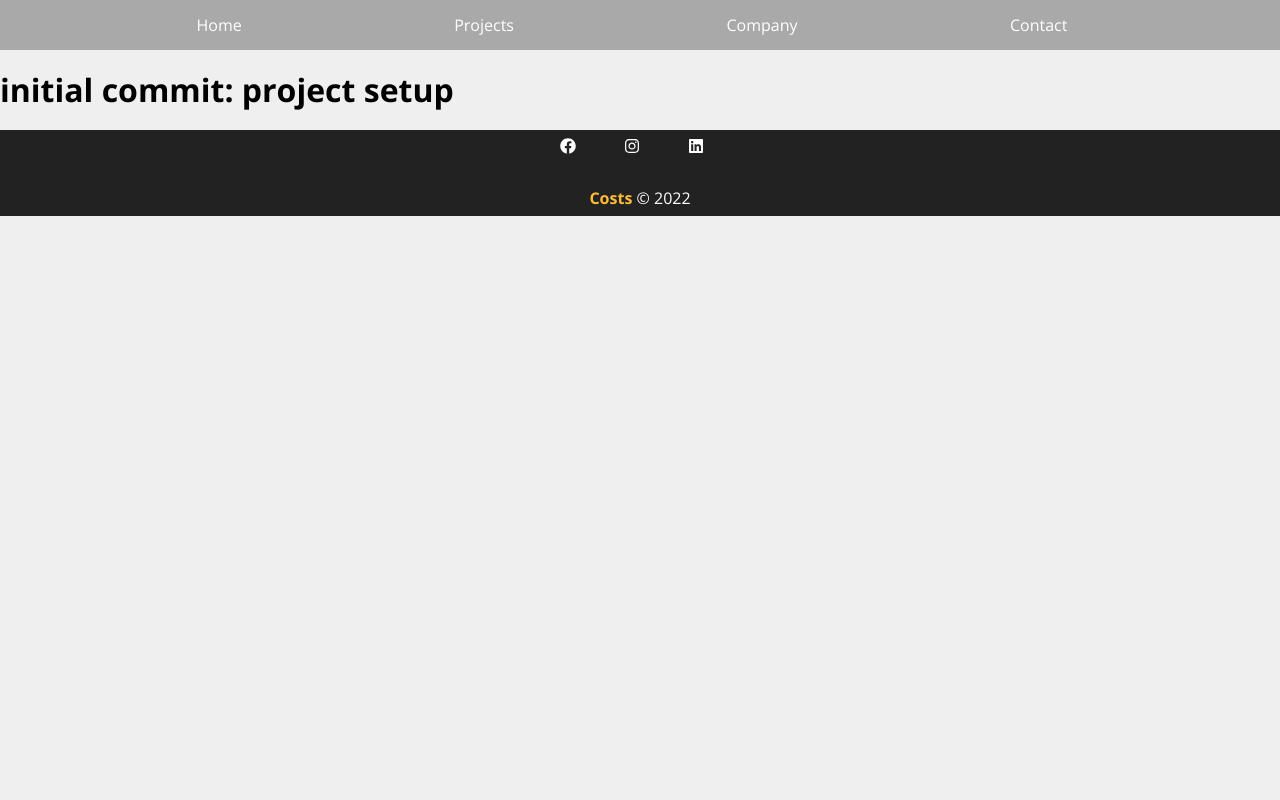
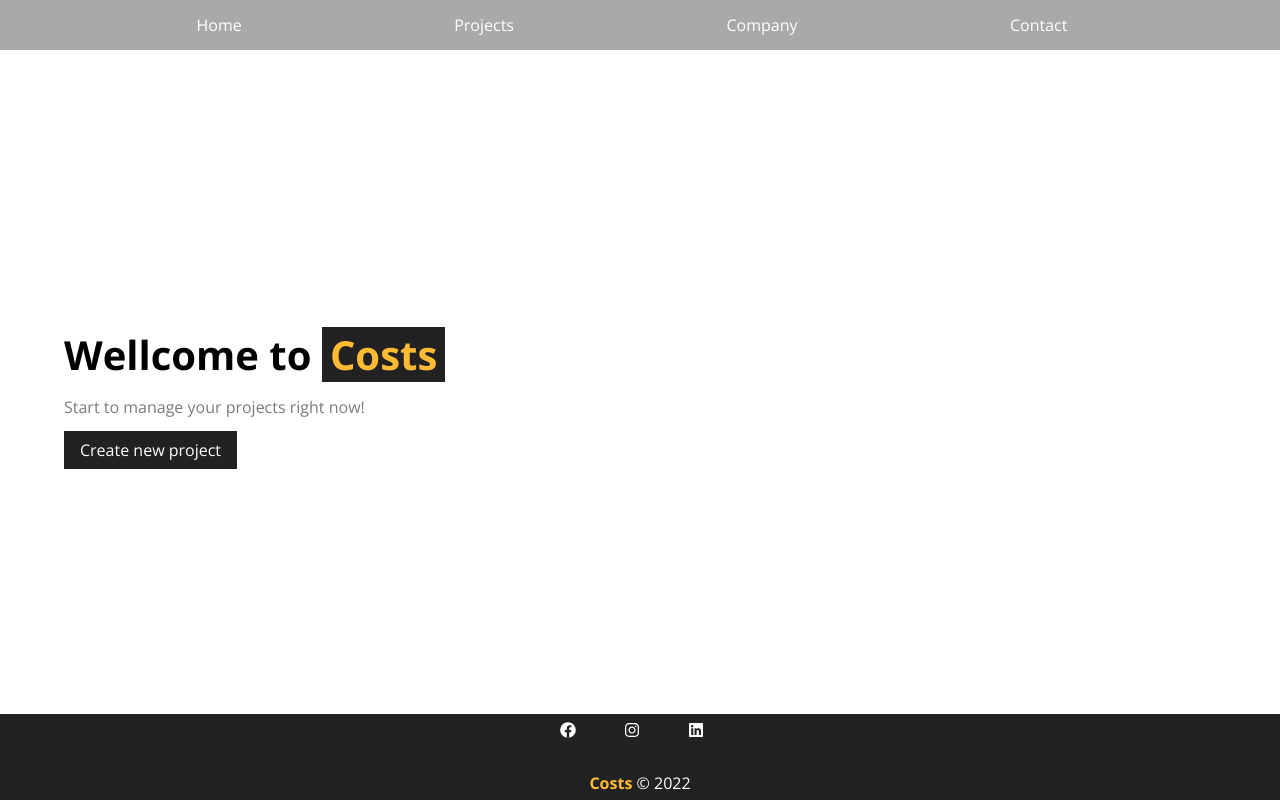
Before and after one commit to jpviegas/costs, a React (Vite) app: page / in a window 1280 px wide. Built offline with nearby package versions, Linux system fonts and the light colour scheme.

Commit message:
feat: home page

```diff
--- a/src/App.jsx
+++ b/src/App.jsx
@@ -10,7 +10,7 @@ import Projects from './pages/Projects/Projects';
 
 function App() {
   return (
-    <div className="App">
+    <div className="app">
       <Header />
       <Routes>
         {/* <Container customClass="min-heigth"> */}
--- /dev/null
+++ b/src/components/LinkButton/LinkButton.css
@@ -0,0 +1,11 @@
+.link-button {
+  color: #fff;
+  background-color: #222;
+  padding: 0.5em 1em;
+  text-decoration: none;
+  transition: .5s;
+}
+
+.link-button:hover {
+  color: #fb3;
+}
--- /dev/null
+++ b/src/components/LinkButton/LinkButton.jsx
@@ -0,0 +1,18 @@
+import PropTypes from 'prop-types';
+import { Link } from 'react-router-dom';
+import './LinkButton.css';
+
+function LinkButton({ to, text }) {
+  return (
+    <Link className="link-button" to={to}>
+      {text}
+    </Link>
+  );
+}
+
+LinkButton.propTypes = {
+  to: PropTypes.string.isRequired,
+  text: PropTypes.string.isRequired,
+};
+
+export default LinkButton;
--- a/src/main.css
+++ b/src/main.css
@@ -8,6 +8,13 @@
 html,
 body,
 #root {
-  background-color: #efefef;
+  background-color: #fff;
   height: 100%;
 }
+
+.app {
+  height: 100%;
+  display: flex;
+  flex-direction: column;
+  justify-content: space-between;
+}
--- /dev/null
+++ b/src/pages/Home/Home.css
@@ -0,0 +1,20 @@
+.home {
+  padding: 4em;
+  width: 100%;
+}
+
+.home h1 {
+  font-size: 2.5em;
+  margin-bottom: .5em;
+}
+
+.home h1 span {
+  background-color: #222;
+  color: #fb3;
+  padding: 0 .2em;
+}
+
+.home p {
+  color: #7b7b7b;
+  margin-bottom: 1.5em;
+}
--- a/src/pages/Home/Home.jsx
+++ b/src/pages/Home/Home.jsx
@@ -1,7 +1,16 @@
+import LinkButton from '../../components/LinkButton/LinkButton';
+import './Home.css';
+
 function Home() {
   return (
     <main className="home">
-      <h1>initial commit: project setup</h1>
+      <section>
+        <h1>
+          Wellcome to <span>Costs</span>
+        </h1>
+        <p>Start to manage your projects right now!</p>
+        <LinkButton to="/newproject" text="Create new project" />
+      </section>
     </main>
   );
 }
```
